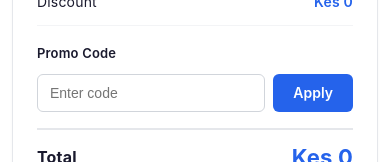
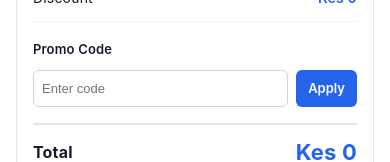
Before and after one commit to Sharonnjoroge-18/SOLHYDRA, a React (Vite) app: page /cart in a window 390 px wide. Shown: the part 378-540 px from the top of the page. Built offline with nearby package versions, Linux system fonts and the light colour scheme; no server answers.

Commit message:
fix: resolve mobile layout overflow and clipping in order summary and actions

```diff
--- a/src/components/cart.css
+++ b/src/components/cart.css
@@ -361,11 +361,13 @@
    ========================================== */
 @media (max-width: 768px) {
   .cart-page {
-    padding: 24px 12px;
+    padding: 24px 16px;
+    overflow-hidden: clip;
   }
   .cart-page .cart-layout {
     grid-template-columns: 1fr;
     gap: 24px;
+    width: 100%;
   }
 
   .cart-page .cart-title {
@@ -377,13 +379,14 @@
     display: flex;
     flex-direction: row;
     align-items: flex-start;
-    gap: 16px;
+    gap: 12px;
     padding: 16px 0;
     position: relative;
+    width: 100%;
   }
   .cart-page .item-image {
-    width: 80px;
-    height: 80px;
+    width: 75px;
+    height: 75px;
     flex-shrink: 0;
   }
   .cart-page .item-details {
@@ -391,11 +394,12 @@
     min-width: 0;
   }
   .cart-page .item-details h3 {
-    font-size: 15px;
-    padding-right: 20px;
+    font-size: 14px;
+    padding-right: 8px;
+    line-height: 1.3;
   }
   .cart-page .item-price {
-    font-size: 16px;
+    font-size: 15px;
     margin-top: 4px;
   }
   .cart-page .item-actions {
@@ -403,11 +407,34 @@
     flex-direction: column;
     align-items: flex-end;
     justify-content: space-between;
-    height: 80px;
+    height: 75px;
+    flex-shrink: 0;
+    padding-right: 4px;
+  }
+  .cart-page .qty-control {
+    padding: 2px 4px;
+    gap: 6px;
+  }
+  .cart-page .order-summary {
+    padding: 20px 16px; /* Slightly tighter padding inside the card */
+    width: 100%;       /* Force it to respect parent boundaries */
+    box-sizing: border-box;
+  }
+  .cart-page .promo-input {
+    display: flex;
+    flex-direction: row;
+    gap: 8px;
+    width: 100%;
+  }
+  .cart-page .promo-input input {
+    min-width: 0;
+    padding: 10px 8px;
+    font-size: 13px;
+  }
+
+  .cart-page .promo-input button {
+    padding: 0 12px;
+    font-size: 13px;
     flex-shrink: 0;
   }
-  .cart-page .qty-control {
-    padding: 2px 6px;
-    gap: 8px;
-  }
 }
```
